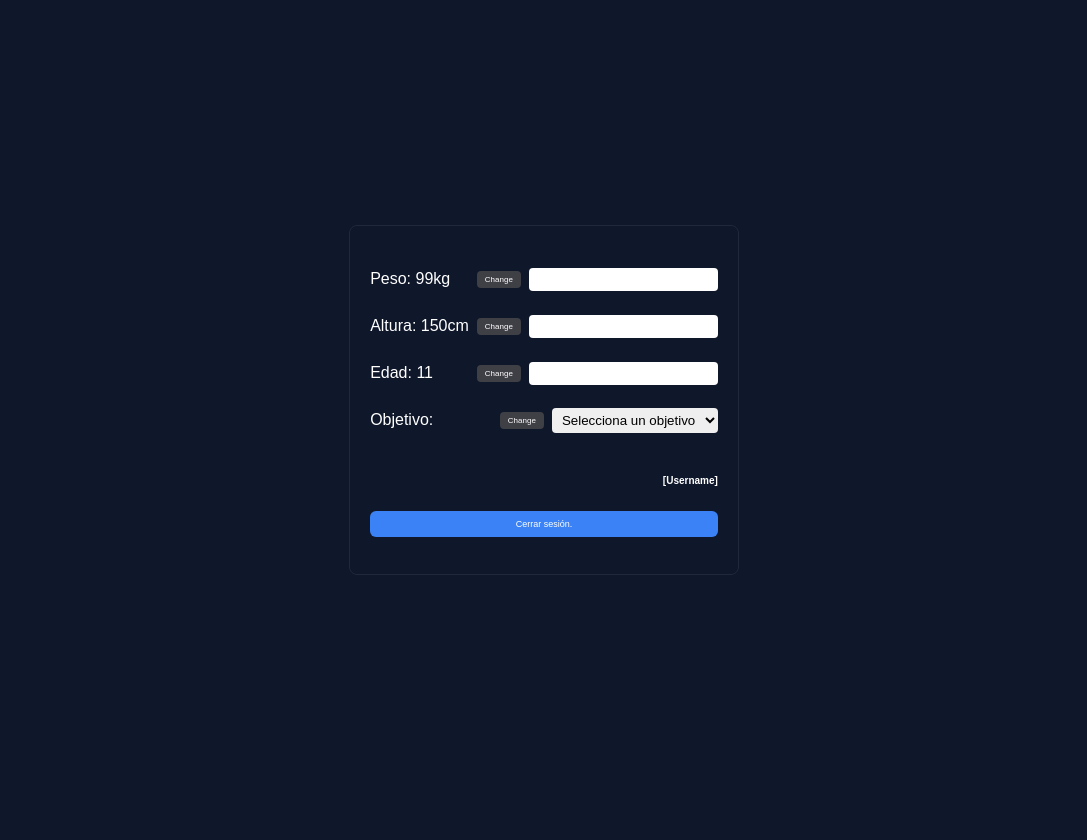
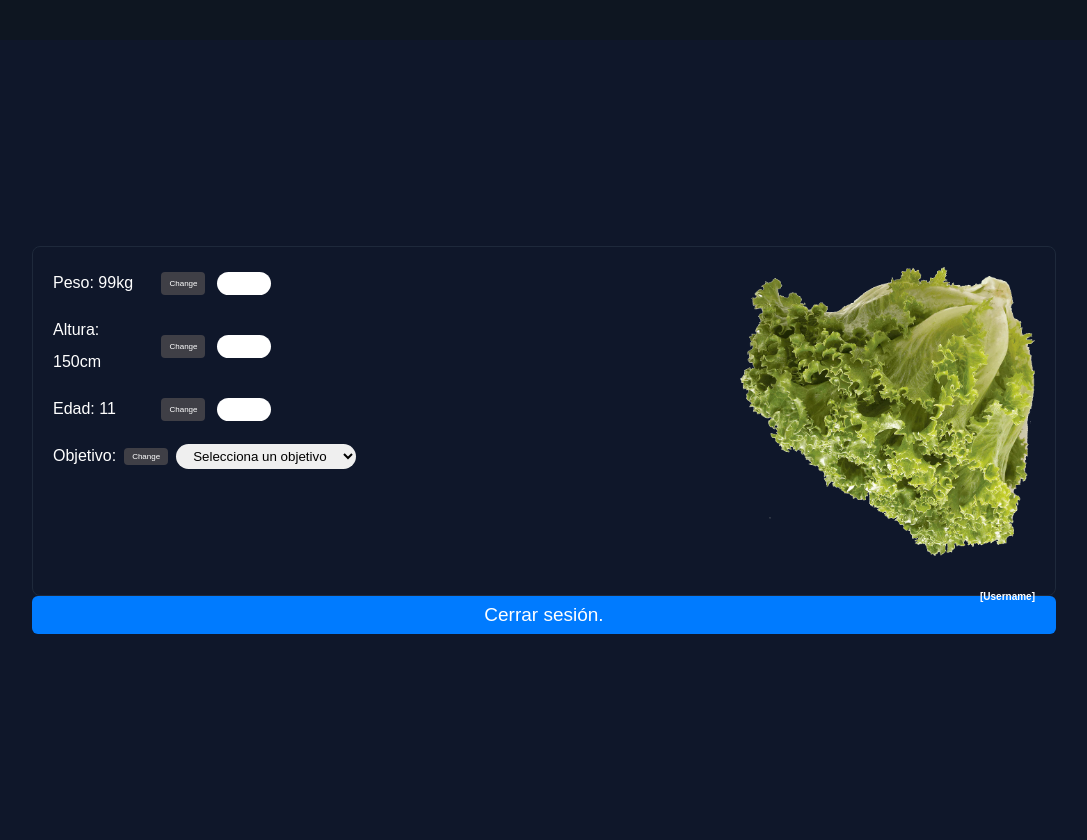
Before and after one commit to agusnovaalaburar/CalorEase, a PHP site: page /micuenta.html in a window 1280 px wide. Shown: the whole page, without its empty margins (96-1183 px from the left). Before the commit the page ends 575 px from the top, so only its background shows below. Run offline with PHP 8.4, Linux system fonts and the light colour scheme.

Commit message:
creando las opciones de cuenta

```diff
--- a/assets/css/style.css
+++ b/assets/css/style.css
@@ -946,10 +946,12 @@ body {
 }
 
 .container {
+  margin: 0 auto;
   display: flex;
   justify-content: center;
   align-items: center;
   height: 100vh;
+  width: 80%;
 }
 
 .profile {
@@ -957,16 +959,28 @@ body {
   padding: 20px;
   border: 1px solid #1e293b;
   border-radius: 8px;
-  width: fit-content;
+  min-width: fit-content;
+  width: 70%;
   min-height: fit-content;
   height: 35rem;
   display: flex;
   /* align-items: left; */
   justify-content: center;
-  flex-direction: column;
+  flex-direction: row;
+  justify-content: space-between;
+}
+.profile-user-info {
+  width: 30%;
+}
+.user-picture {
+  width: 100%;
+}
+.user-picture img {
+  width: 100%;
 }
 
 .field {
+  width: 70%;
   display: flex;
   align-items: center;
   justify-content: space-between;
@@ -975,7 +989,13 @@ body {
 }
 
 .field label {
-  flex: 1.5;
+  flex: 0.4;
+}
+
+.profile-field-info {
+  flex: 0.6;
+  display: flex;
+  justify-content: space-evenly;
 }
 
 .change-btn {
@@ -989,10 +1009,10 @@ body {
 }
 
 .input-field {
-  flex: 1.5;
-  padding: 4px 6px;
+  width: 40%;
+  padding: 4px 0px;
   border: none;
-  border-radius: 4px;
+  border-radius: 2rem;
 }
 
 .username {
@@ -1002,12 +1022,23 @@ body {
 }
 
 .logout-btn {
-  background-color: #3b82f6;
+  background-color: var(--color-primario);
   color: white;
   border: none;
   padding: 8px 16px;
   border-radius: 6px;
   width: 100%;
   cursor: pointer;
-  font-size: 0.9rem;
+  font-size: 1.9rem;
 }
+.input-field-2 {
+  flex: 1.5;
+  padding: 4px 1.3rem;
+  border: none;
+  border-radius: 2rem;
+}
+
+.navbar {
+  color: #2b2b2b;
+  height: 4rem;
+}
--- a/micuenta.html
+++ b/micuenta.html
@@ -7,40 +7,56 @@
     <link rel="stylesheet" href="/assets/css/style.css" />
   </head>
   <body>
+    <nav class="navbar"></nav>
     <div class="container">
-      <div class="profile">
+      <main>
+        <section class="profile">
+          <div class="profile-fields">
             <div class="field">
               <label>Peso: 99kg</label>
+              <div class="profile-field-info">
                 <button class="change-btn">Change</button>
                 <input type="text" class="input-field" />
               </div>
+            </div>
             <div class="field">
               <label>Altura: 150cm</label>
+              <div class="profile-field-info">
                 <button class="change-btn">Change</button>
                 <input type="text" class="input-field" />
               </div>
+            </div>
             <div class="field">
-          <label>Edad: 11</label>
+              <label>Edad: 11 </label>
+              <div class="profile-field-info">
                 <button class="change-btn">Change</button>
                 <input type="text" class="input-field" />
+              </div>
             </div>
             <div class="field">
               <label>Objetivo:</label>
               <button class="change-btn">Change</button>
-          <select class="input-field">
+              <select class="input-field-2">
                 <option value="">Selecciona un objetivo</option>
                 <option value="perder">Perder peso</option>
                 <option value="mantener">Mantener peso</option>
                 <option value="ganar">Ganar masa</option>
               </select>
             </div>
+          </div>
 
+          <!-- aca se separan -->
+          <div class="profile-user-info">
+            <div class="user-picture">
+              <img src="/assets/img/lechuga-italiana.png" alt="pfp" />
+            </div>
             <div class="username">
               <strong>[Username]</strong>
             </div>
-
+          </div>
+        </section>
         <button class="logout-btn">Cerrar sesión.</button>
-      </div>
+      </main>
     </div>
   </body>
 </html>
```
Lines whose indentation alone changed are shown as unchanged.
